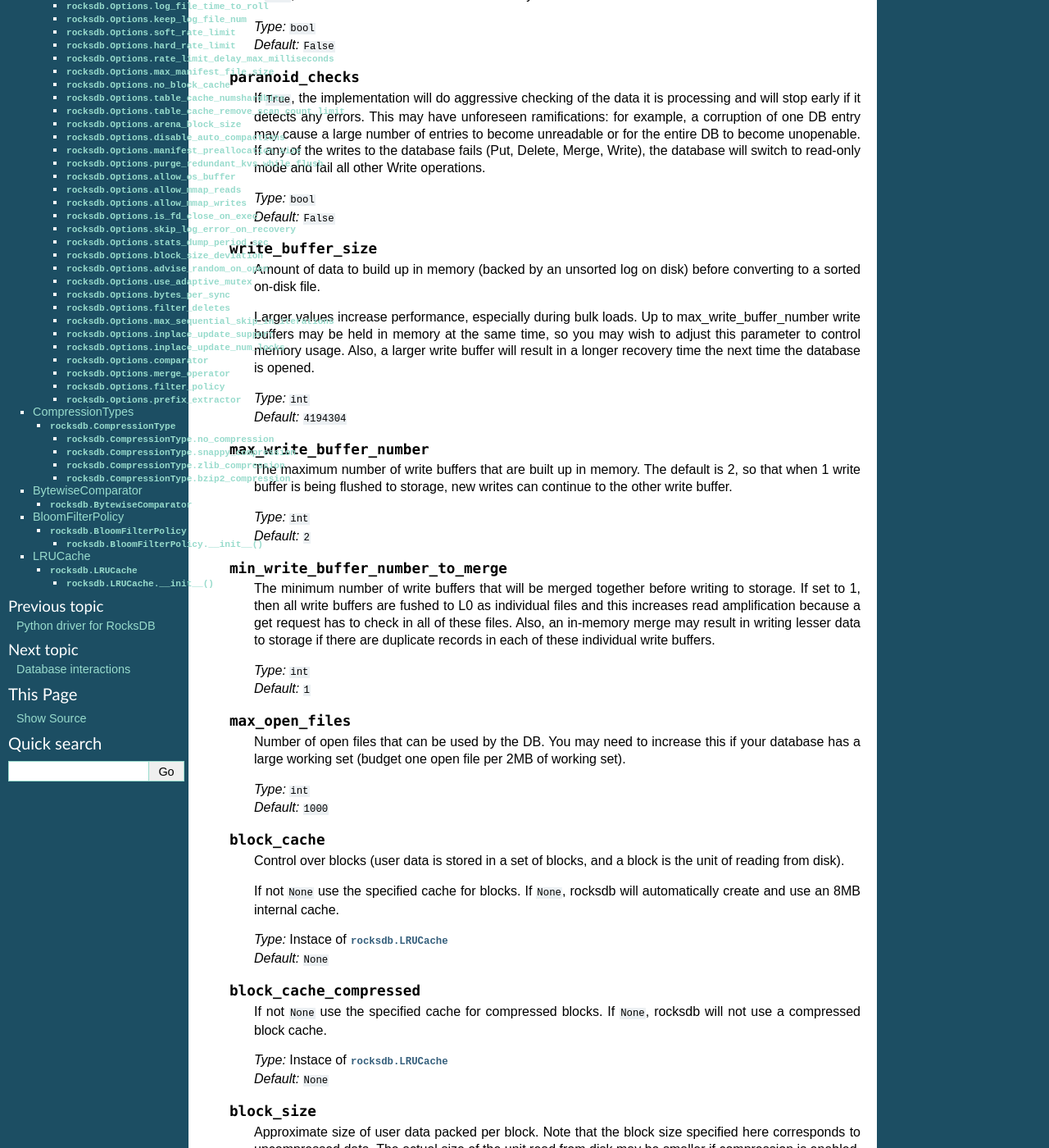
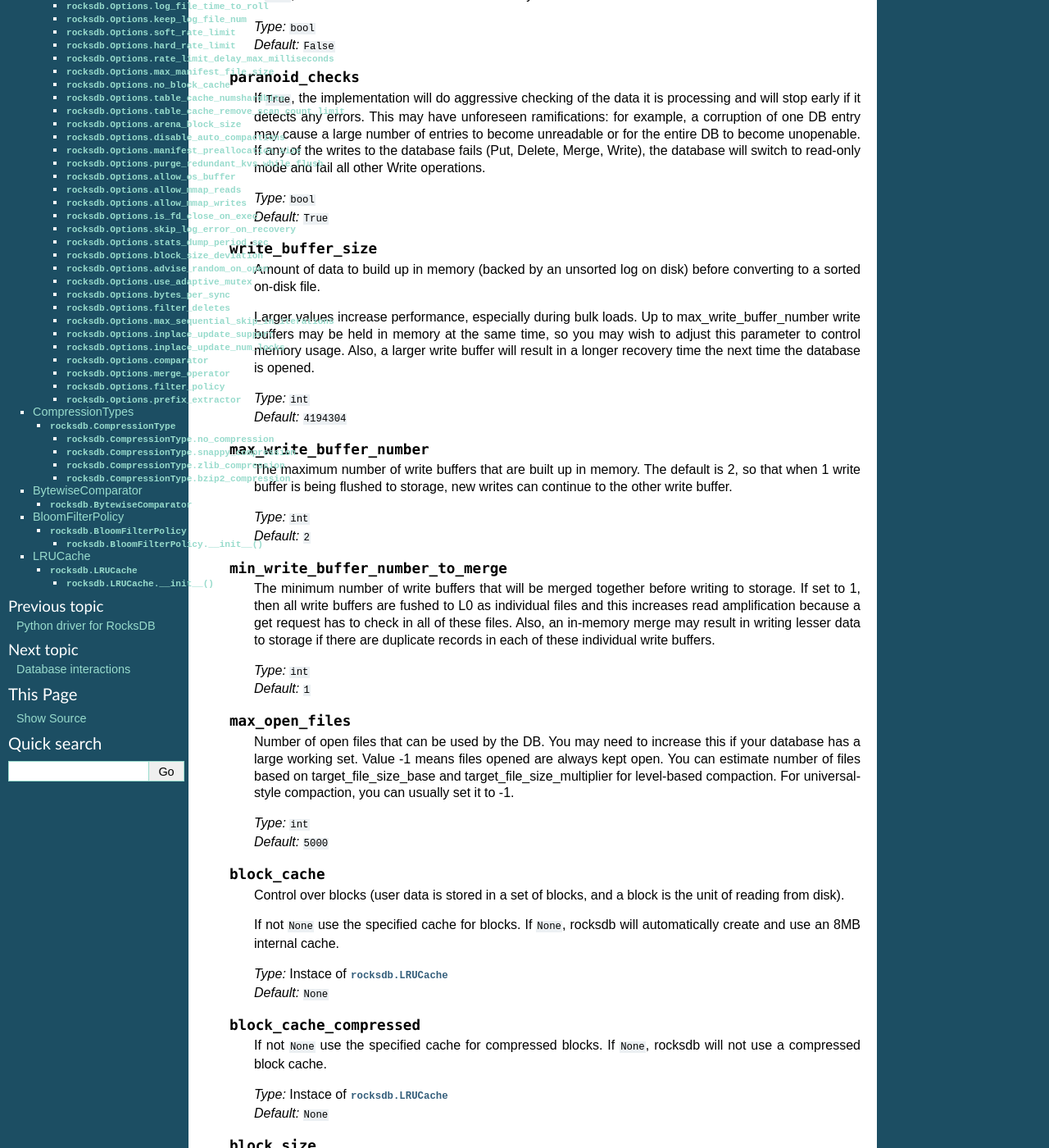
Before and after one commit to stephan-hof/pyrocksdb, a Sphinx documentation site: the page built from docs/api/options.rst, in a window 1280 px wide and 1400 px high, scrolled down 716 px. Shown: the whole window at 82% size. Built offline with Sphinx 7.4.7, drawn with Linux system fonts in a browser that asks for light colours.

Commit message:
Update the default values for some options

```diff
--- a/docs/api/options.rst
+++ b/docs/api/options.rst
@@ -59,7 +59,7 @@
         Write operations.
 
         | *Type:* ``bool``
-        | *Default:* ``False``
+        | *Default:* ``True``
 
     .. py:attribute:: write_buffer_size
 
@@ -100,11 +100,14 @@
     .. py:attribute:: max_open_files
 
         Number of open files that can be used by the DB.  You may need to
-        increase this if your database has a large working set (budget
-        one open file per 2MB of working set).
+        increase this if your database has a large working set. Value -1 means
+        files opened are always kept open. You can estimate number of
+        files based on target_file_size_base and target_file_size_multiplier
+        for level-based compaction.
+        For universal-style compaction, you can usually set it to -1.
 
         | *Type:* ``int``
-        | *Default:* ``1000``
+        | *Default:* ``5000``
 
     .. py:attribute:: block_cache
 
@@ -384,7 +387,7 @@
         unnecessary Put stalls.
 
         | *Type:* ``int``
-        | *Default:* ``0``
+        | *Default:* ``1``
 
     .. py:attribute:: max_log_file_size
 
@@ -545,7 +548,7 @@
         Allow the OS to mmap file for reading sst tables
 
         | *Type:* ``bool``
-        | *Default:* ``False``
+        | *Default:* ``True``
 
     .. py:attribute:: allow_mmap_writes
 
```
Also changed, not shown: 1 other file.
